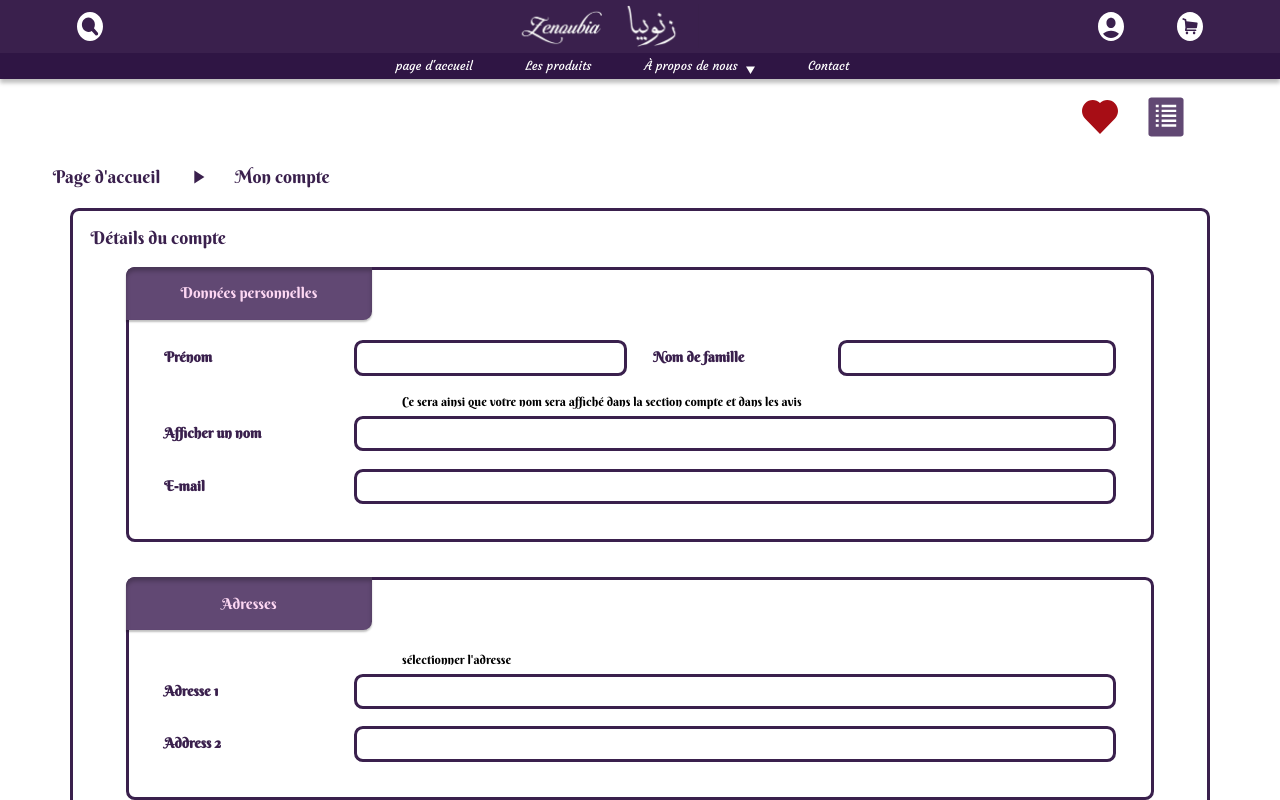
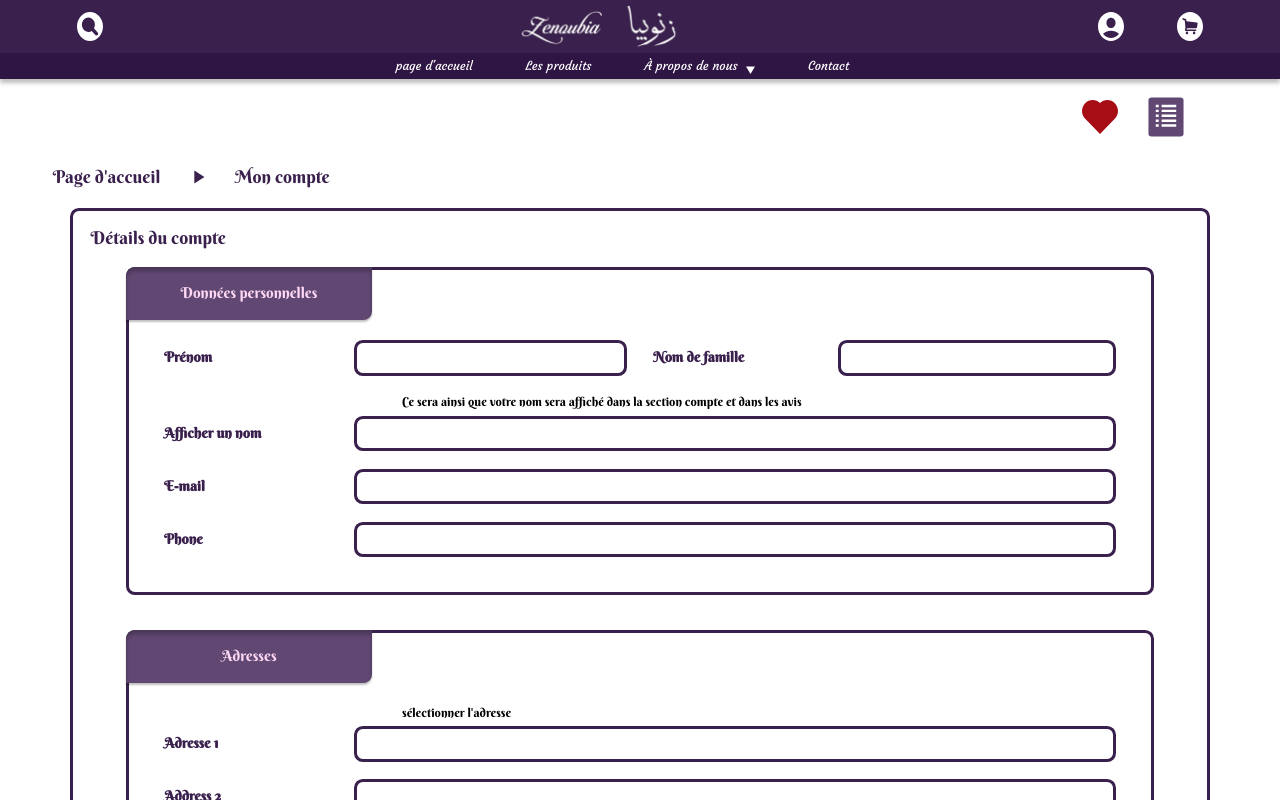
Before and after one commit to Ahmed3tef/Zenoubia-react, a React (Create React App) app: page /account in a window 1280 px wide. Shown: the top 800 px of the page. Built offline with nearby package versions, Linux system fonts and the light colour scheme.

Commit message:
install datagrid

```diff
--- a/package.json
+++ b/package.json
@@ -6,6 +6,7 @@
     "@emotion/react": "^11.10.4",
     "@emotion/styled": "^11.10.4",
     "@mui/material": "^5.10.10",
+    "@mui/x-data-grid": "^5.17.3",
     "@reduxjs/toolkit": "^1.8.5",
     "@testing-library/jest-dom": "^5.16.5",
     "@testing-library/react": "^13.3.0",
--- a/src/pages/Account.js
+++ b/src/pages/Account.js
@@ -9,7 +9,7 @@ const Account = () => {
   const [lastName, setLastName] = useState('');
   const [displayName, setDisplayName] = useState('');
   const [email, setEmail] = useState('');
-
+  const [phone, setPhone] = useState('');
   const [address1, setAddress1] = useState('');
   const [address2, setAddress2] = useState('');
   const [currentPassword, setCurrentPassword] = useState('');
@@ -59,6 +59,7 @@ const Account = () => {
               setName={setDisplayName}
             />
             <MiniText label={'E-mail'} name={email} setName={setEmail} />
+            <MiniText label={'Phone'} name={phone} setName={setPhone} />
           </ProfileForm>
           <ProfileForm title={'Adresses'}>
             <MiniText
--- a/src/pages/_account.scss
+++ b/src/pages/_account.scss
@@ -8,6 +8,7 @@
     padding: 2rem;
     margin-block: 2rem;
     border-radius: 1rem;
+    margin-bottom: 5rem;
     border: var(--border-text-container);
     font-family: var(--font-family-secondary);
 
```
Also changed, not shown: 1 other file (tests, documents, lock files or other folders).
